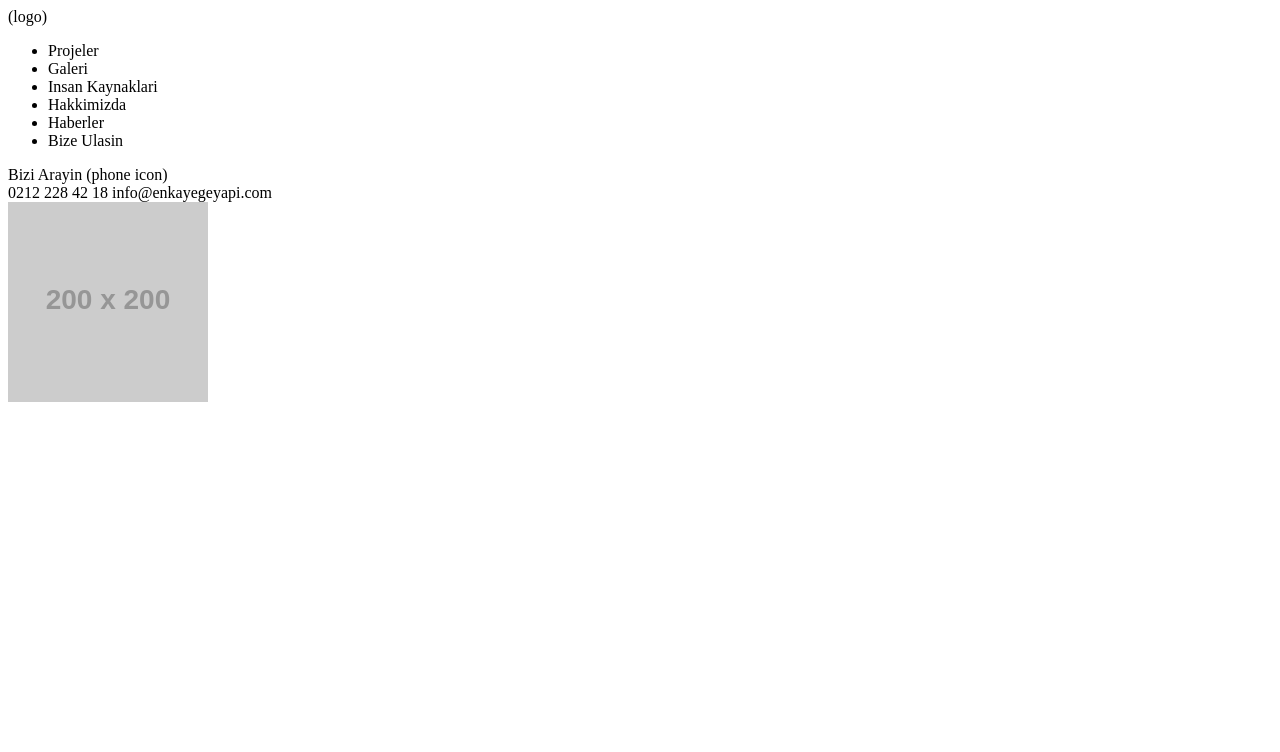
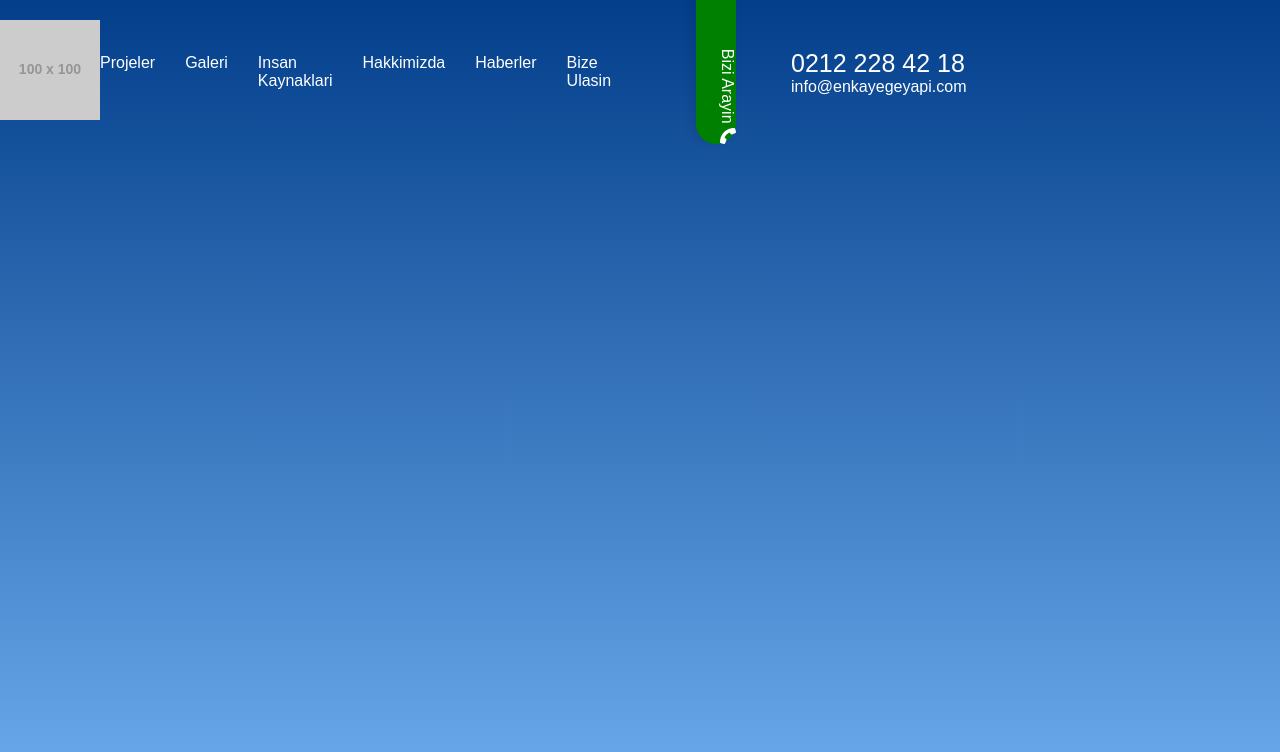
Before and after one commit to boschaiyadej/Devcamp-advancedCSS-1, a plain HTML site: page index.html in a window 1280 px wide. Drawn offline with Linux system fonts and the light colour scheme; placeholder pictures from the web are drawn by us.

Commit message:
update navbar

```diff
--- a/index.html
+++ b/index.html
@@ -5,35 +5,37 @@
     <meta charset="UTF-8">
     <meta name="viewport" content="width=device-width, initial-scale=1.0">
     <title>ENKAY</title>
+    <link rel="stylesheet" href="styles.css">
+    <script src="https://kit.fontawesome.com/572e4c382d.js" crossorigin="anonymous"></script>
 </head>
 
 <body>
     <!-- navbar -->
     <nav>
         <!-- logo -->
-        <div>(logo)</div>
+        <div><img src="https://via.placeholder.com/100x100" alt="logo"></div>
 
         <!-- menu -->
         <ul>
-            <li>Projeler</li>
-            <li>Galeri</li>
-            <li>Insan Kaynaklari</li>
-            <li>Hakkimizda</li>
-            <li>Haberler</li>
-            <li>Bize Ulasin</li>
+            <li><a href="">Projeler</a></li>
+            <li><a href="">Galeri</a></li>
+            <li><a href="">Insan Kaynaklari</a></li>
+            <li><a href="">Hakkimizda</a></li>
+            <li><a href="">Haberler</a></li>
+            <li><a href="">Bize Ulasin</a></li>
         </ul>
 
         <!-- contact -->
-        <div>
+        <div class="nav-contact">
             <!-- vertical phone -->
-            <div>
+            <div class="phone-rotate">
                 <span>Bizi Arayin</span>
-                <span>(phone icon)</span>
+                <span><i class="fa-solid fa-phone"></i></span>
             </div>
             <!-- horizontal phone -->
             <div>
-                <span>0212 228 42 18</span>
-                <span>info@enkayegeyapi.com</span>
+                <div class="phone-number">0212 228 42 18</div>
+                <div class="email">info@enkayegeyapi.com</div>
             </div>
         </div>
     </nav>
@@ -41,7 +43,7 @@
     <!-- hero -->
     <section>
         <div class="hero">
-            <img src="https://via.placeholder.com/200x200" alt="">
+
         </div>
     </section>
 </body>
--- a/styles.css
+++ b/styles.css
@@ -1,4 +1,68 @@
 * {
-    border: 0;
+    box-sizing: border-box;
     margin: 0;
+    padding: 0;
 }
+
+body {
+    font-family: Arial, Helvetica, sans-serif;
+    color: white;
+}
+
+nav {
+    position: absolute;
+    /* จัดกึ่งกลางไม่ได้ */
+    top: 0;
+    left: 0;
+    width: 70%;
+    display: flex;
+    justify-content: space-between;
+    align-items: center;
+    padding-top: 20px;
+    margin: 0px auto;
+
+}
+
+nav ul {
+    display: flex;
+    list-style: none;
+}
+
+nav ul li {
+    margin-right: 30px;
+}
+
+nav ul li a {
+    text-decoration: none;
+    color: white;
+    font-weight: 500;
+}
+
+.nav-contact {
+    display: flex;
+}
+
+.phone-rotate {
+    text-align: end;
+    justify-content: center;
+    transform: rotate(90deg);
+    background-color: green;
+    border-radius: 0 50px 50px 0;
+    height: 40px;
+    width: 150px;
+    box-shadow: 0 4px 10px rgba(0, 0, 0, 0.1);
+}
+
+.phone-number {
+    font-size: 25px;
+    font-weight: 500;
+}
+
+.hero {
+    background-color: #023e8a;
+    background-image: linear-gradient(to bottom, #023e8a, #6DACEE);
+    width: 100vw;
+    height: 100vh;
+    background-size: cover;
+    background-position: center;
+}
```
